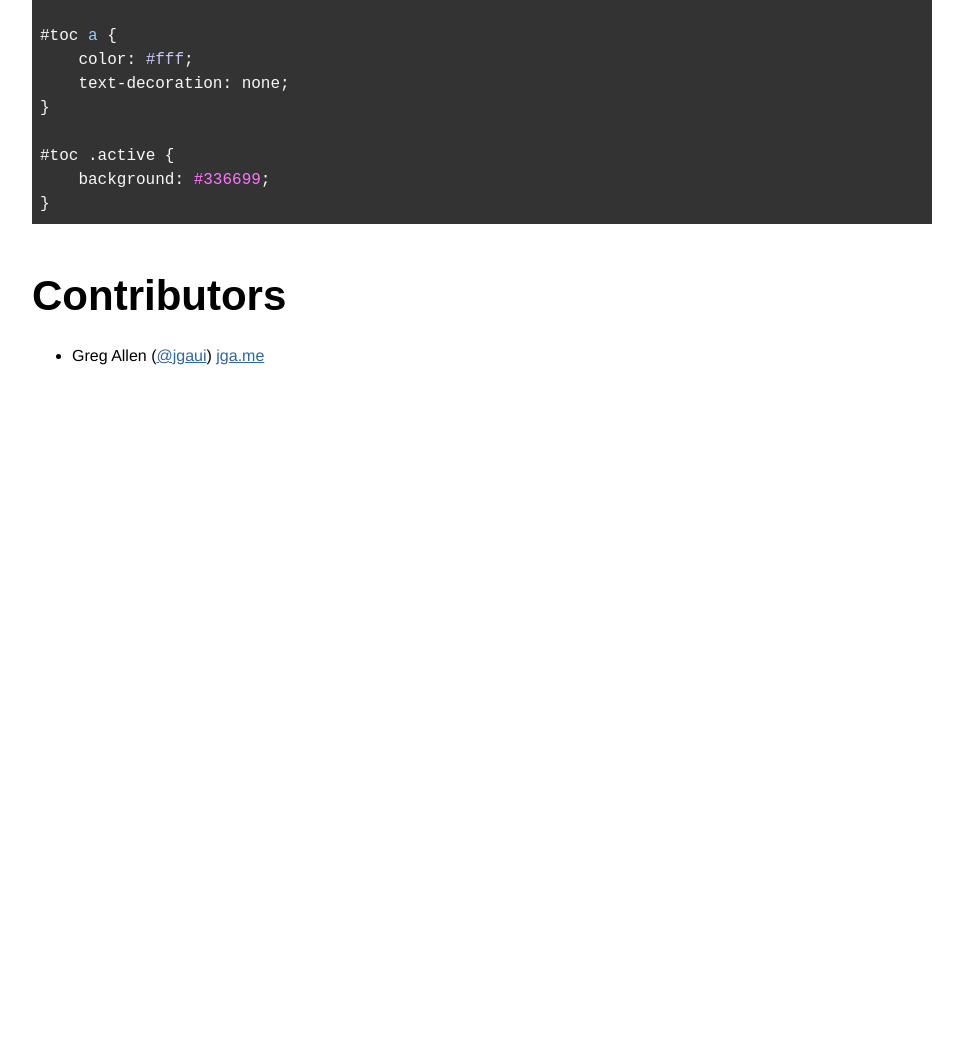
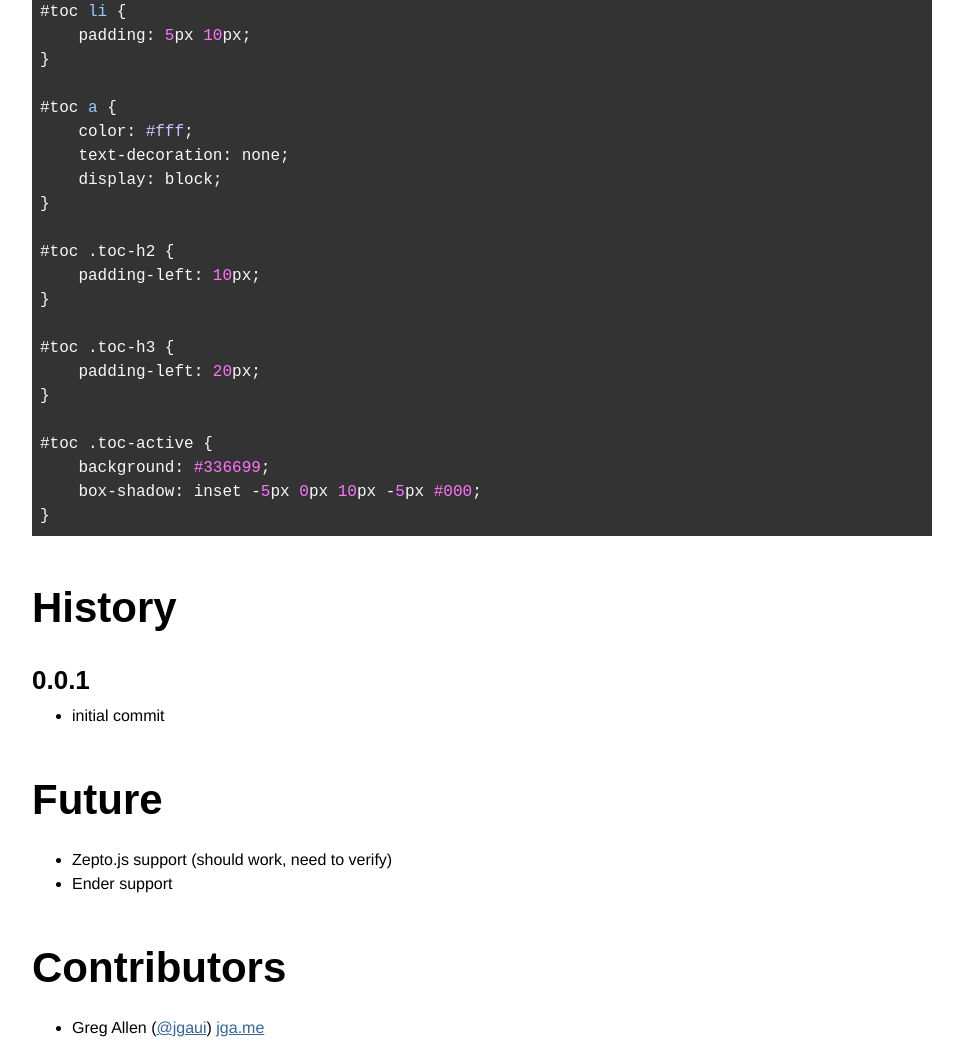
Before and after one commit to jgallen23/toc, a plain HTML site: page index.html in a window 1280 px wide. Shown: the part 1680-2744 px from the top of the page, without its empty margins (158-1121 px from the left). Before the commit the page ends 2072 px from the top, so only its background shows below. Drawn offline with Linux system fonts and the light colour scheme; a web font is replaced by a local one.

Commit message:
updated site

```diff
--- a/index.html
+++ b/index.html
@@ -1,6 +1,6 @@
 <html>
 	<head>
-		<title>toc</title>
+		<title>TOC</title>
     <link href='http://fonts.googleapis.com/css?family=Voces' rel='stylesheet' type='text/css'>
 		<link type="text/css" rel="stylesheet" href="dist/site.css"/>
 		<script type="text/javascript">
@@ -30,10 +30,12 @@
 <li>Extremely lightweight (744 bytes gzipped)</li>
 <li>Can have multiple on a page</li>
 </ul>
-<h2>Installation</h2>
-<p>Download <a href="">here</a>
-
-</p>
+<h2>Download</h2>
+<ul>
+<li><a href="https://raw.github.com/jgallen23/toc/master/dist/jquery.toc.min.js">Production</a></li>
+<li><a href="https://raw.github.com/jgallen23/toc/master/dist/jquery.toc.js">Development</a></li>
+<li><a href="http://github.com/jgallen23/toc">Source</a></li>
+</ul>
 <h2>Usage</h2>
 <pre><code>$(<span class="string">'#toc'</span>).toc();</code></pre>
 <h3>Options</h3>
@@ -54,7 +56,8 @@
     <span class="rule"><span class="attribute">left</span>:<span class="value"> <span class="number">0</span>px</span>;</span>
     <span class="rule"><span class="attribute">height</span>:<span class="value"> <span class="number">100</span>%</span>;</span>
     <span class="rule"><span class="attribute">position</span>:<span class="value"> fixed</span>;</span>
-    <span class="rule"><span class="attribute">background</span>:<span class="value"> <span class="number">#000</span></span>;</span>
+    <span class="rule"><span class="attribute">background</span>:<span class="value"> <span class="number">#333</span></span>;</span>
+    <span class="rule"><span class="attribute">box-shadow</span>:<span class="value"> inset -<span class="number">5</span>px <span class="number">0</span> <span class="number">5</span>px <span class="number">0</span>px <span class="number">#000</span></span>;</span>
     <span class="rule"><span class="attribute">width</span>:<span class="value"> <span class="number">150</span>px</span>;</span>
     <span class="rule"><span class="attribute">padding-top</span>:<span class="value"> <span class="number">20</span>px</span>;</span>
     <span class="rule"><span class="attribute">color</span>:<span class="value"> <span class="hexcolor">#fff</span></span>;</span>
@@ -73,11 +76,31 @@
 <span class="id">#toc</span> <span class="tag">a</span> <span class="rules">{
     <span class="rule"><span class="attribute">color</span>:<span class="value"> <span class="hexcolor">#fff</span></span>;</span>
     <span class="rule"><span class="attribute">text-decoration</span>:<span class="value"> none</span>;</span>
+    <span class="rule"><span class="attribute">display</span>:<span class="value"> block</span>;</span>
 <span class="rule">}</span></span>
 
-<span class="id">#toc</span> <span class="class">.active</span> <span class="rules">{
+<span class="id">#toc</span> <span class="class">.toc-h2</span> <span class="rules">{
+    <span class="rule"><span class="attribute">padding-left</span>:<span class="value"> <span class="number">10</span>px</span>;</span>
+<span class="rule">}</span></span>
+
+<span class="id">#toc</span> <span class="class">.toc-h3</span> <span class="rules">{
+    <span class="rule"><span class="attribute">padding-left</span>:<span class="value"> <span class="number">20</span>px</span>;</span>
+<span class="rule">}</span></span>
+
+<span class="id">#toc</span> <span class="class">.toc-active</span> <span class="rules">{
     <span class="rule"><span class="attribute">background</span>:<span class="value"> <span class="number">#336699</span></span>;</span>
+    <span class="rule"><span class="attribute">box-shadow</span>:<span class="value"> inset -<span class="number">5</span>px <span class="number">0</span>px <span class="number">10</span>px -<span class="number">5</span>px <span class="number">#000</span></span>;</span>
 <span class="rule">}</span></span></code></pre>
+<h2>History</h2>
+<h3>0.0.1</h3>
+<ul>
+<li>initial commit</li>
+</ul>
+<h2>Future</h2>
+<ul>
+<li>Zepto.js support (should work, need to verify)</li>
+<li>Ender support</li>
+</ul>
 <h2>Contributors</h2>
 <ul>
 <li>Greg Allen (<a href="http://twitter.com/jgaui">@jgaui</a>) <a href="http://jga.me">jga.me</a></li>
```
Also changed, not shown: layout/head.html (+1 -1 lines).
